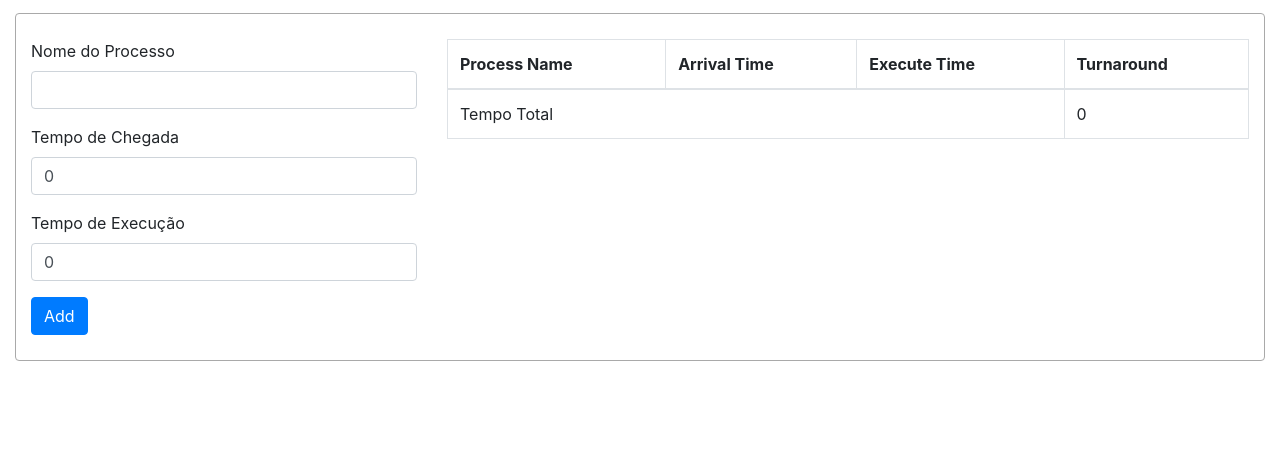
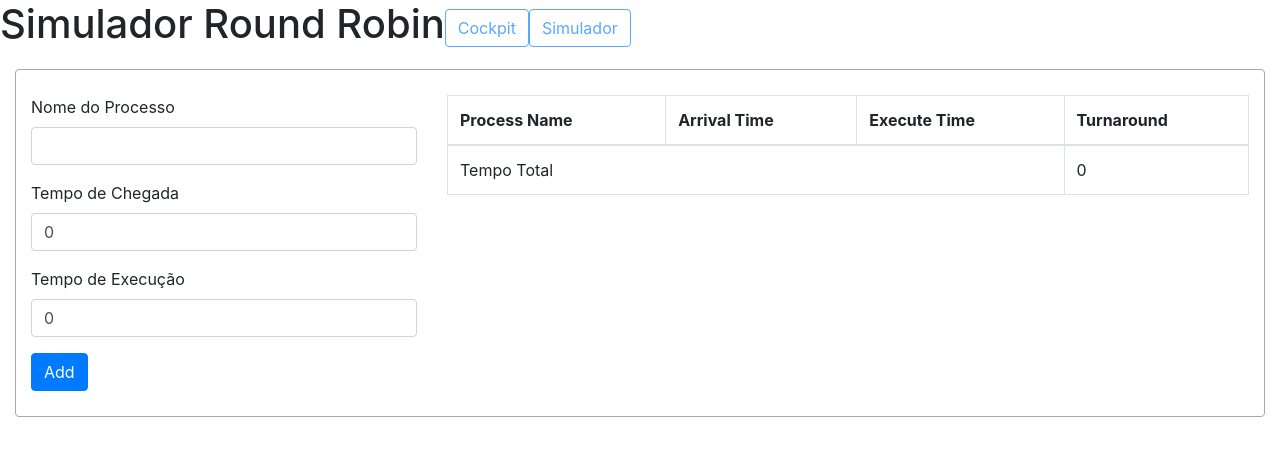
Before and after one commit to pedroyremolo/round-robin-simulator, an Angular app: page / in a window 1280 px wide. Shown: the top 456 px of the page. Built offline with nearby package versions, Linux system fonts and the light colour scheme.

Commit message:
[ADD] Inserção ordenada dos processos e inclusão do header

```diff
--- a/src/app/app.component.html
+++ b/src/app/app.component.html
@@ -1,18 +1,27 @@
 <div class="container-fluid">
+  <div class="row">
+    <header class="header">
+      <h1>Simulador Round Robin</h1>
+      <button class="btn btn-outline-primary" disabled>Cockpit</button>
+      <button class="btn btn-outline-primary" [disabled]="processControl.length ==  0">Simulador</button>
+    </header>
+  </div>
   <div class="row cockpit">
     <div class="col-sm-4">
-      <form>
+      <form class="form">
         <div class="form-group">
           <label for="name">Nome do Processo</label>
-          <input class="form-control" type="text" name="name" id="name" [(ngModel)]="inputProcess.name">
+          <input class="form-control" type="text" name="name" id="name" required [(ngModel)]="inputProcess.name">
         </div>
         <div class="form-group">
           <label for="arrival-time">Tempo de Chegada</label>
-          <input class="form-control" type="number" name="arrival-time" id="arrival-time" [(ngModel)]="inputProcess.arrivalTime">
+          <input class="form-control" type="number" name="arrival-time" id="arrival-time"
+                 [(ngModel)]="inputProcess.arrivalTime">
         </div>
         <div class="form-group">
           <label for="execute-time">Tempo de Execução</label>
-          <input class="form-control" type="number" name="execute-time" id="execute-time" [(ngModel)]="inputProcess.executionTime">
+          <input class="form-control" type="number" name="execute-time" id="execute-time"
+                 [(ngModel)]="inputProcess.executionTime">
         </div>
         <button class="btn btn-primary" (click)="addProcess()">Add</button>
       </form>
--- a/src/app/app.component.sass
+++ b/src/app/app.component.sass
@@ -3,3 +3,7 @@
   border: 1px solid darkgray
   border-radius: 4px
   margin: 1% 0
+
+.header
+  display: flex
+  align-items: center
--- a/src/app/app.component.ts
+++ b/src/app/app.component.ts
@@ -14,9 +14,20 @@ export class AppComponent {
   constructor() {
   }
 
-  addProcess() {
+  addProcess(): void {
     this.processControl.push(this.inputProcess);
+    this.processControl.sort(
+      (a, b) => a.arrivalTime >= b.arrivalTime ? 1 : -1
+    );
+    console.log(this.processControl);
     this.totalTime += this.inputProcess.executionTime;
     this.inputProcess = new Process('', 0, 0);
   }
+
+  calculateTotalTime(): void {
+    /*TODO
+    * Implementar para o caso em que a execução se tornar ociosa
+    * Ex: Quando o tempo de chegada for depois do término do quantum do último processo executado
+    * */
+  }
 }
```
Lines whose indentation alone changed are shown as unchanged.
